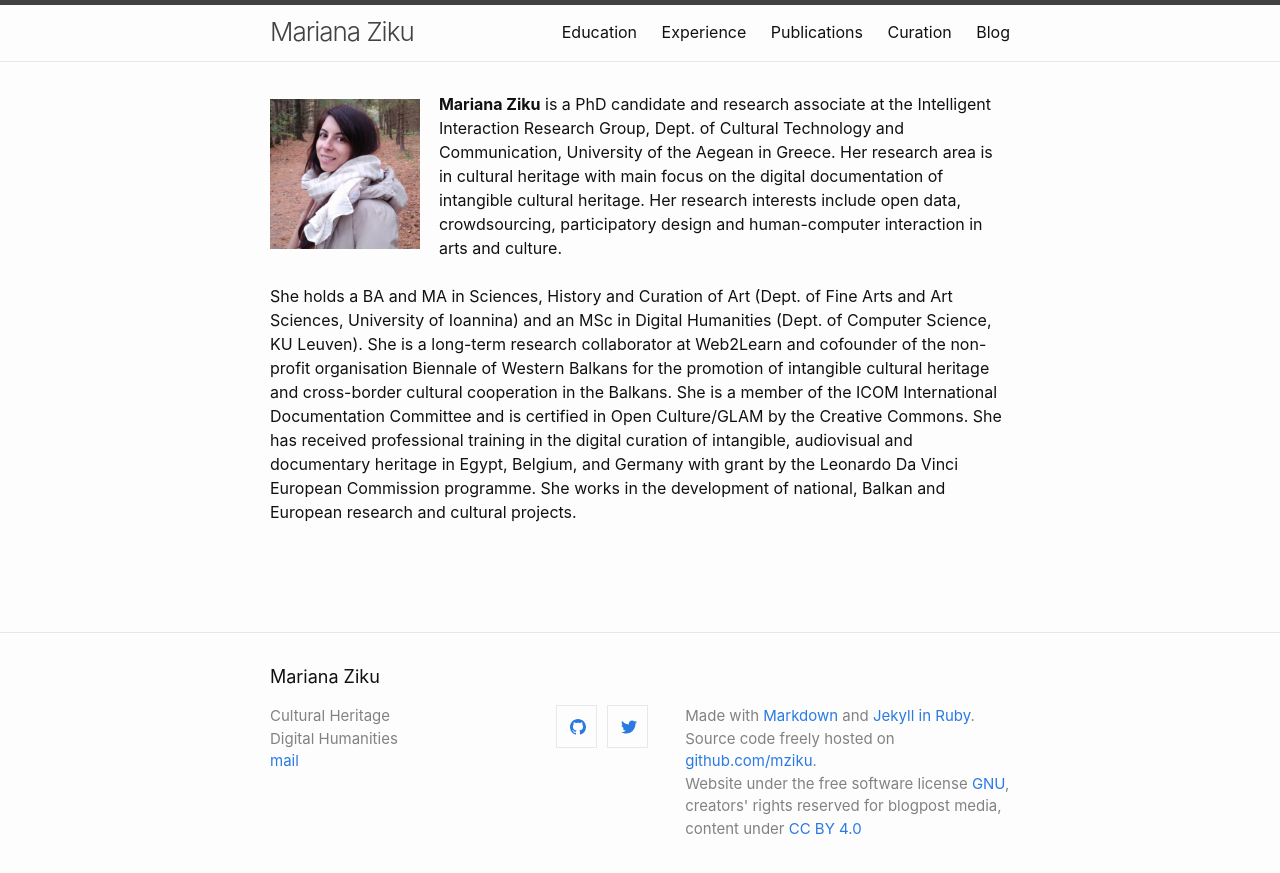
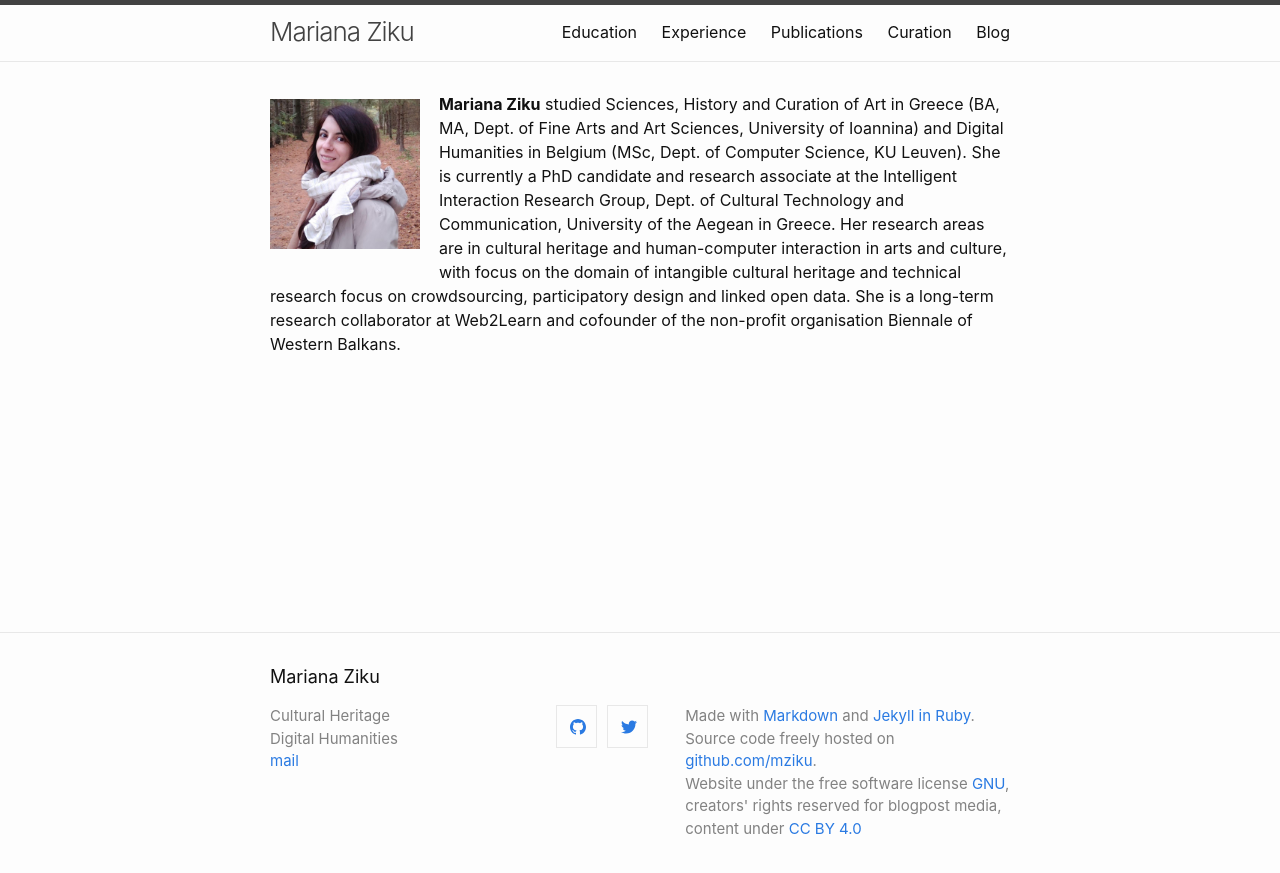
Before and after one commit to mziku/mziku.github.io, a Jekyll site: the page built from index.md, in a window 1280 px wide. Shown: the top 873 px of the page. Built offline with Jekyll 4.4.1, drawn with Linux system fonts in a browser that asks for light colours; our own code applies the rules of GitHub Pages for plain Markdown files.

Commit message:
index.md

```diff
--- a/index.md
+++ b/index.md
@@ -1,5 +1,2 @@
 <p style="float: left;"><img src="https://mziku.github.io/images/Mariana_Ziku(1)(1).jpg" style="float:left; margin-top:2mm; margin-right:5mm; margin-left:5;" alt="mariana-ziku-profile-picture" width="150" height="auto"></p>
-**Mariana Ziku** is a PhD candidate and research associate at the Intelligent Interaction Research Group, Dept. of Cultural Technology and Communication, University of the Aegean in Greece. Her research area is in cultural heritage with main focus on the digital documentation of intangible cultural heritage. Her research interests include open data, crowdsourcing, participatory design and human-computer interaction in arts and culture.
-<br>
-<br>
-She holds a BA and MA in Sciences, History and Curation of Art (Dept. of Fine Arts and Art Sciences, University of Ioannina) and an MSc in Digital Humanities (Dept. of Computer Science, KU Leuven). She is a long-term research collaborator at Web2Learn and cofounder of the non-profit organisation Biennale of Western Balkans for the promotion of intangible cultural heritage and cross-border cultural cooperation in the Balkans. She is a member of the ICOM International Documentation Committee and is certified in Open Culture/GLAM by the Creative Commons. She has received professional training in the digital curation of intangible, audiovisual and documentary heritage in Egypt, Belgium, and Germany with grant by the Leonardo Da Vinci European Commission programme. She works in the development of national, Balkan and European research and cultural projects.
+**Mariana Ziku** studied Sciences, History and Curation of Art in Greece (BA, MA, Dept. of Fine Arts and Art Sciences, University of Ioannina) and Digital Humanities in Belgium (MSc, Dept. of Computer Science, KU Leuven). She is currently a PhD candidate and research associate at the Intelligent Interaction Research Group, Dept. of Cultural Technology and Communication, University of the Aegean in Greece. Her research areas are in cultural heritage and human-computer interaction in arts and culture, with focus on the domain of intangible cultural heritage and technical research focus on crowdsourcing, participatory design and linked open data. She is a long-term research collaborator at Web2Learn and cofounder of the non-profit organisation Biennale of Western Balkans.
```
